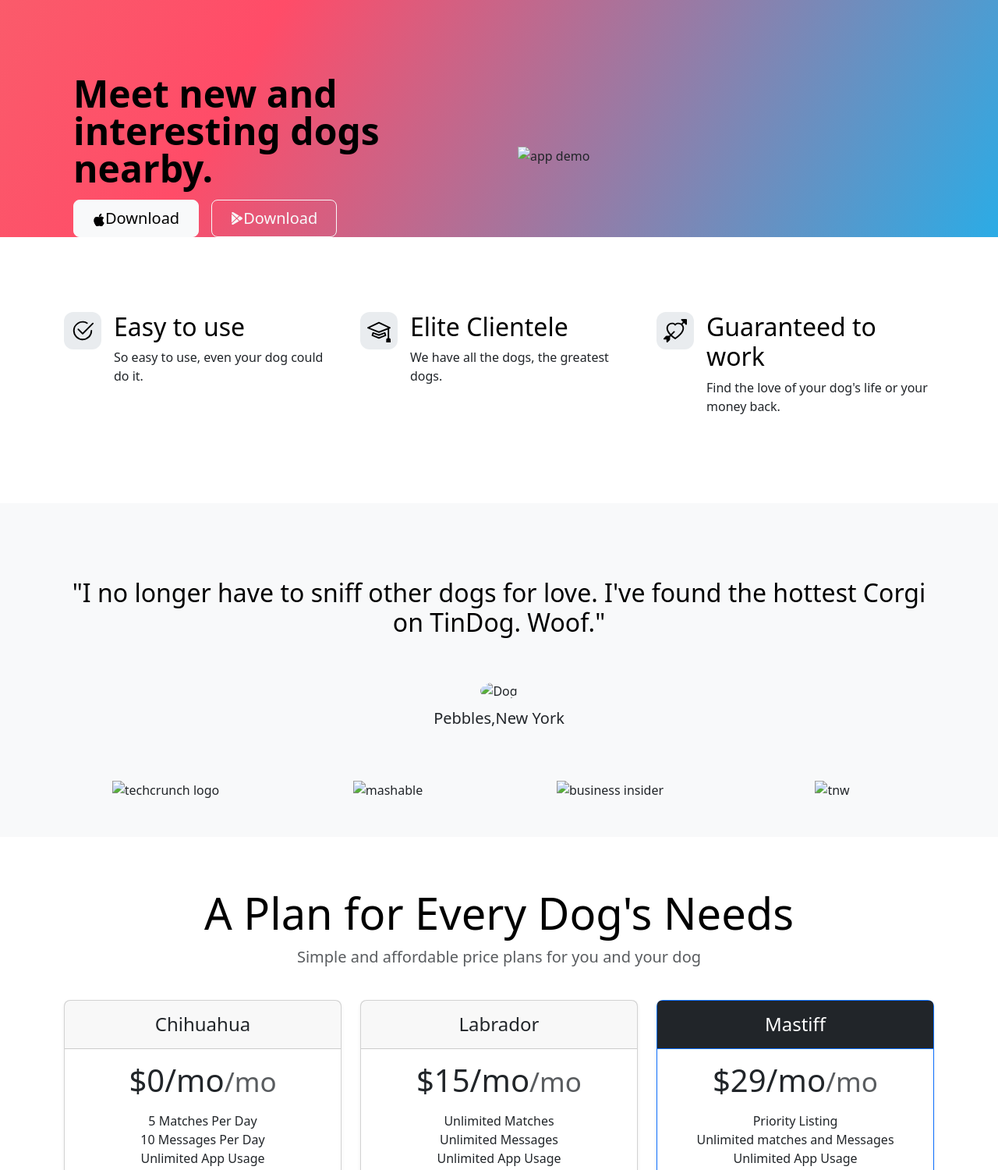
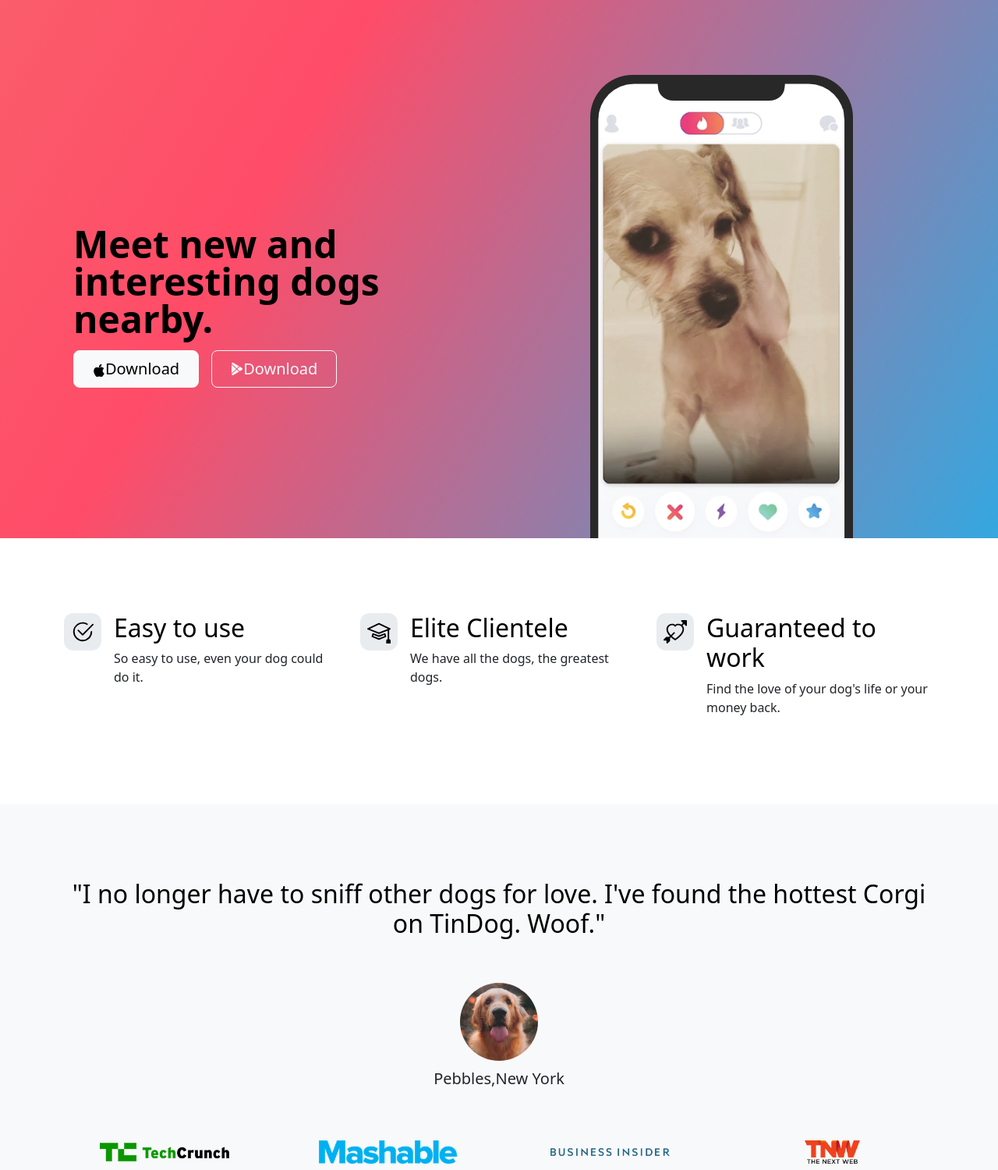
Before and after one commit to Pratiksha996/Tin-Dog, a plain HTML site: page index.html in a window 1280 px wide. Shown: the top 1500 px of the page at 78% size. Drawn offline with nearby package versions, Linux system fonts and the light colour scheme; files that its build step writes are made by us from their sources.

Commit message:
Add files via upload

```diff
--- a/index.html
+++ b/index.html
@@ -16,7 +16,7 @@
             <div class="container col-xxl-8 px-4 pt-5 ">
       <div class="row flex-lg-row-reverse align-items-center g-5 pt-5">
         <div class="col-10 col-sm-8 col-lg-6">
-          <img src="./images/iphone.png" class="d-block mx-lg-auto img-fluid" alt="app demo"  height="200" loading="lazy">
+          <img src="./iphone.png" class="d-block mx-lg-auto img-fluid" alt="app demo"  height="200" loading="lazy">
         </div>
         <div class="col-lg-6">
           <h1 class="display-5 fw-bold text-body-emphasis lh-1 mb-3">Meet new and interesting dogs nearby.</h1>
@@ -100,7 +100,7 @@ Easy to use</h3>
     <div class="p-5 text-center bg-body-tertiary">
       <div class="container py-5 ">
         <h2 class="text-body-emphasis">"I no longer have to sniff other dogs for love. I've found the hottest Corgi on TinDog. Woof."</h2>
-        <img class="profile-img mt-5 mb-2" src="./images/dog-img.jpg" alt="Dog"/>
+        <img class="profile-img mt-5 mb-2" src="./dog-img.jpg" alt="Dog"/>
         <p class="col-lg-8 mx-auto lead ">
       Pebbles,New York
         </p>
@@ -108,16 +108,16 @@ Easy to use</h3>
       <div class="container">
         <div class="row">
           <div class="col-lg-3 col-sm-12">
-            <img src="./images/techcrunch.png" alt="techcrunch logo" height="30px"/>
+            <img src="./techcrunch.png" alt="techcrunch logo" height="30px"/>
           </div>
           <div class="col-lg-3 col-sm-12">
-            <img src="images/mashable.png" alt="mashable" height="30px"/>
+            <img src="./mashable.png" alt="mashable" height="30px"/>
           </div>
           <div class="col-lg-3 col-sm-12">
-            <img src="images/bizinsider.png" alt="business insider" height="30px"/>
+            <img src="./bizinsider.png" alt="business insider" height="30px"/>
           </div>
           <div class="col-lg-3 col-sm-12">
-            <img src="images/tnw.png" alt="tnw"height="30px" />
+            <img src="./tnw.png" alt="tnw"height="30px" />
           </div>
         </div>
       </div>
```
